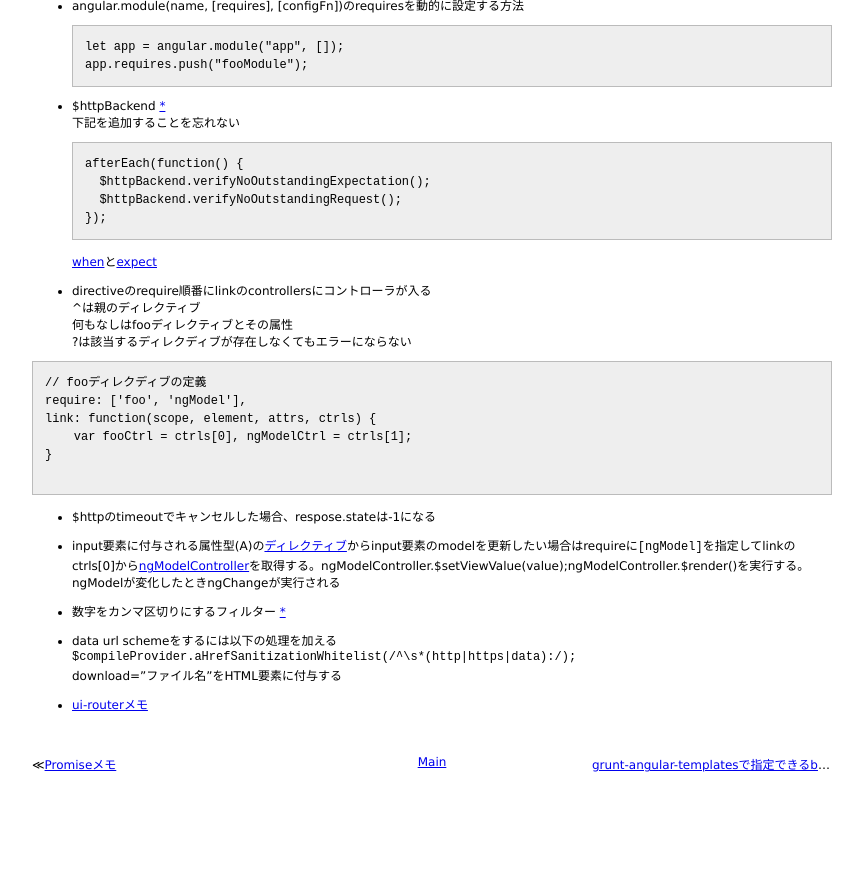
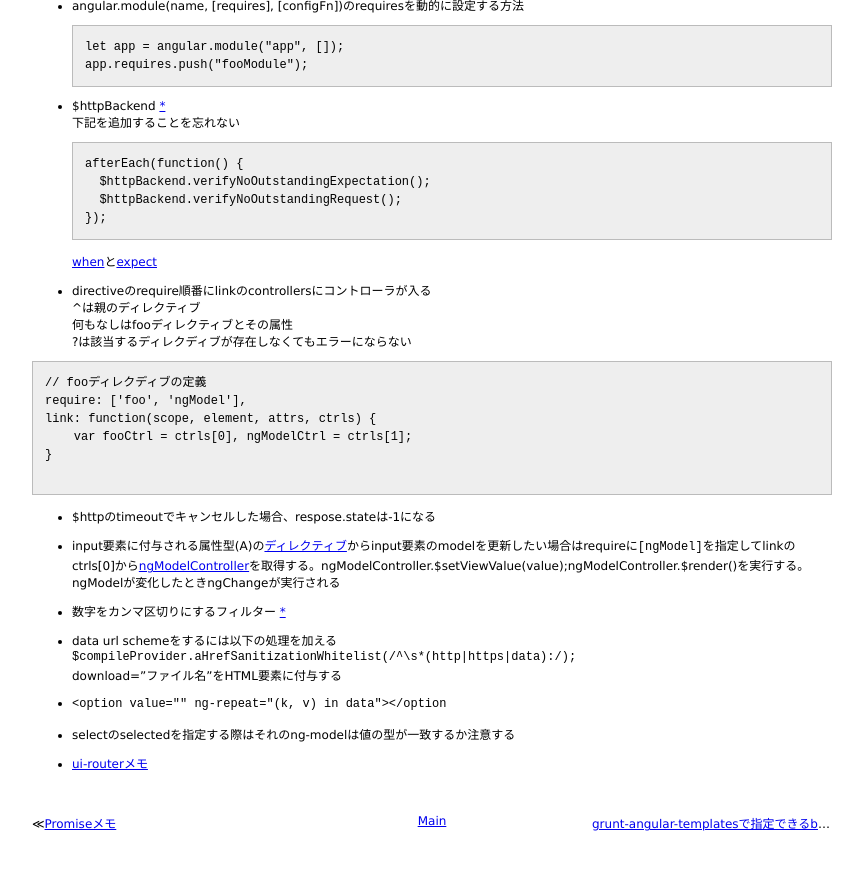
Before and after one commit to 38elements/38elements.github.com, a Jekyll site: the page built from _posts/2014-5-24-AngularJS.md, in a window 1280 px wide and 900 px high, scrolled down 1136 px. Shown: the top 870 px of the window, without its empty margins (208-1071 px from the left). Built offline with Jekyll 4.4.1, drawn with Linux system fonts in a browser that asks for light colours; Markdown is read by kramdown in place of the engine named in the settings; before the commit the page ends 1977 px from its top, so only the background shows below that.

Commit message:
Update 2014-5-24-AngularJS.md

````diff
--- a/_posts/2014-5-24-AngularJS.md
+++ b/_posts/2014-5-24-AngularJS.md
@@ -119,4 +119,8 @@ link: function(scope, element, attrs, ctrls) {
 `$compileProvider.aHrefSanitizationWhitelist(/^\s*(http|https|data):/);`
 download="ファイル名"をHTML要素に付与する
 
+* ``` <option value="{{k}}" ng-repeat="(k, v) in data">{{v}}</option ```
+
+* selectのselectedを指定する際はそれのng-modelは値の型が一致するか注意する
+
 * [ui-routerメモ](/2015/05/24/ui-router.html)
````
